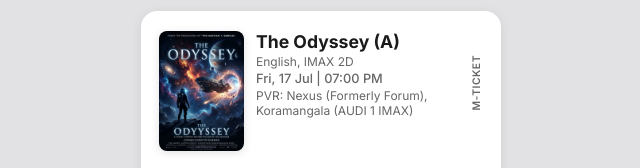
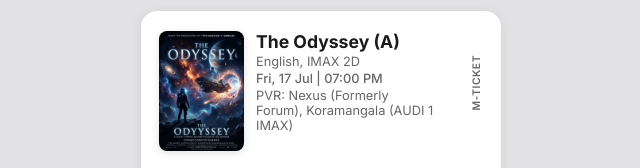
Before and after one commit to Suz41/BB, a website: page index.html in a window 1280 px wide. Shown: the part 188-356 px from the top of the page, without its empty margins (319-959 px from the left). Drawn offline with Linux system fonts and the light colour scheme.

Commit message:
fix: unify movie detail font size to 0.8rem

```diff
--- a/style.css
+++ b/style.css
@@ -169,7 +169,7 @@ body {
 
 .movie-meta,
 .movie-venue {
-    font-size: 0.75rem;
+    font-size: 0.8rem;
     color: var(--text-secondary);
     overflow-wrap: break-word;
 }
```
